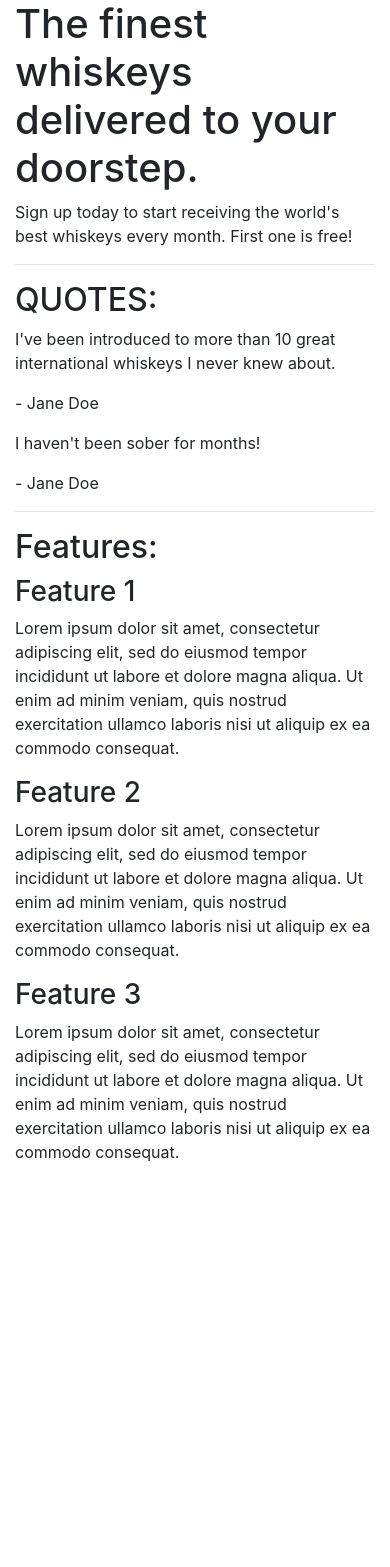
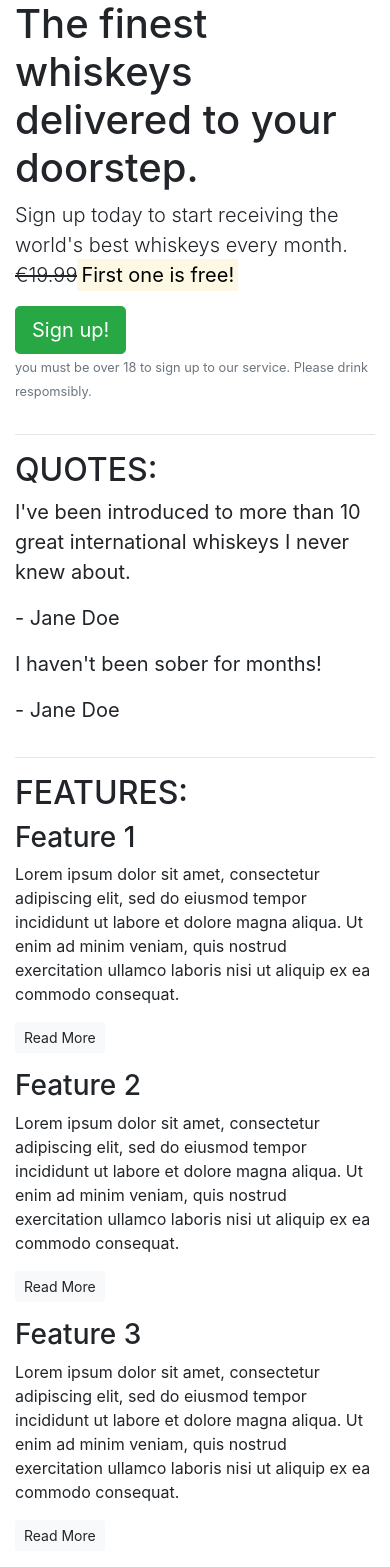
Before and after one commit to Brionconroy/Bootstrap.Brion, a plain HTML site: page index.html in a window 390 px wide. Before the commit the page ends 1180 px from the top, so only its background shows below. Drawn offline with nearby package versions, Linux system fonts and the light colour scheme.

Commit message:
Add css to style and make responsive grid

```diff
--- a/index.html
+++ b/index.html
@@ -12,23 +12,42 @@
 <body>
     <article class="container">
         <!-- Callout -->
+        <div class="row">
+            <div class="col-12">
                 <section class="callout">
                     <h1>The finest whiskeys delivered to your doorstep.</h1>
-            <p>Sign up today to start receiving the world's best whiskeys every month. First one is free!</p>
+                    <p class="lead">Sign up today to start receiving the world's best whiskeys every month.
+                        <s>€19.99</s><strong><mark>First one is free!</mark></strong>
+                    </p>
+                    <button class="btn btn-success btn-lg">Sign up!</button>
+                    <p class="text-muted"><small>you must be over 18 to sign up to our service. Please drink
+                            respomsibly.</small></p>
                 </section>
+            </div>
+        </div>
         <!-- /.callout -->
         <hr>
 
         <!-- Quotes -->
         <section class="quotes">
+            <div class="row">
+                <div class="col-12">
                     <h2 class="text-uppercase">Quotes:</h2>
-            <div class="quote">
+                </div>
+            </div>
+            <div class="row">
+                <div class="col-12 col-md-6">
+                    <blockquote class="blockquote">
                         <p>I've been introduced to more than 10 great international whiskeys I never knew about.</p>
                         <p>- Jane Doe</p>
+                    </blockquote>
                 </div>
-            <div class="quote">
+                <div class="col-12 col-md-6">
+                    <blockquote class="blockquote">
                         <p>I haven't been sober for months!</p>
                         <p>- Jane Doe</p>
+                    </blockquote>
+                </div>
             </div>
         </section>
         <!-- /.quotes -->
@@ -36,18 +55,39 @@
 
         <!-- Features -->
         <section class="features">
-            <h2>Features:</h2>
+            <div class="row">
+                <div class="col-12">
+                    <h2 class="text-uppercase">Features:</h2>
+                </div>
+            </div>
+            <div class="row">
+                <div class="col-12 col-md-6 col-lg-4">
                     <div class="feature">
                         <h3>Feature 1</h3>
-                <p>Lorem ipsum dolor sit amet, consectetur adipiscing elit, sed do eiusmod tempor incididunt ut labore et dolore magna aliqua. Ut enim ad minim veniam, quis nostrud exercitation ullamco laboris nisi ut aliquip ex ea commodo consequat.</p>
+                        <p>Lorem ipsum dolor sit amet, consectetur adipiscing elit, sed do eiusmod tempor incididunt ut
+                            labore et dolore magna aliqua. Ut enim ad minim veniam, quis nostrud exercitation ullamco
+                            laboris nisi ut aliquip ex ea commodo consequat.</p>
+                        <p><a class="btn btn-sm btn-light" href="">Read More</a></p>
                     </div>
+                </div>
+                <div class="col-12 col-md-6 col-lg-4">
                     <div class="feature">
                         <h3>Feature 2</h3>
-                <p>Lorem ipsum dolor sit amet, consectetur adipiscing elit, sed do eiusmod tempor incididunt ut labore et dolore magna aliqua. Ut enim ad minim veniam, quis nostrud exercitation ullamco laboris nisi ut aliquip ex ea commodo consequat.</p>
+                        <p>Lorem ipsum dolor sit amet, consectetur adipiscing elit, sed do eiusmod tempor incididunt ut
+                            labore et dolore magna aliqua. Ut enim ad minim veniam, quis nostrud exercitation ullamco
+                            laboris nisi ut aliquip ex ea commodo consequat.</p>
+                        <p><a class="btn btn-sm btn-light" href="">Read More</a></p>
                     </div>
+                </div>
+                <div class="col-12 d-md-none d-lg-block col-lg-4">
                     <div class="feature">
                         <h3>Feature 3</h3>
-                <p>Lorem ipsum dolor sit amet, consectetur adipiscing elit, sed do eiusmod tempor incididunt ut labore et dolore magna aliqua. Ut enim ad minim veniam, quis nostrud exercitation ullamco laboris nisi ut aliquip ex ea commodo consequat.</p>
+                        <p>Lorem ipsum dolor sit amet, consectetur adipiscing elit, sed do eiusmod tempor incididunt ut
+                            labore et dolore magna aliqua. Ut enim ad minim veniam, quis nostrud exercitation ullamco
+                            laboris nisi ut aliquip ex ea commodo consequat.</p>
+                        <p><a class="btn btn-sm btn-light" href="">Read More</a></p>
+                    </div>
+                </div>
             </div>
         </section>
         <!-- /.features -->
```
Lines whose indentation alone changed are shown as unchanged.
